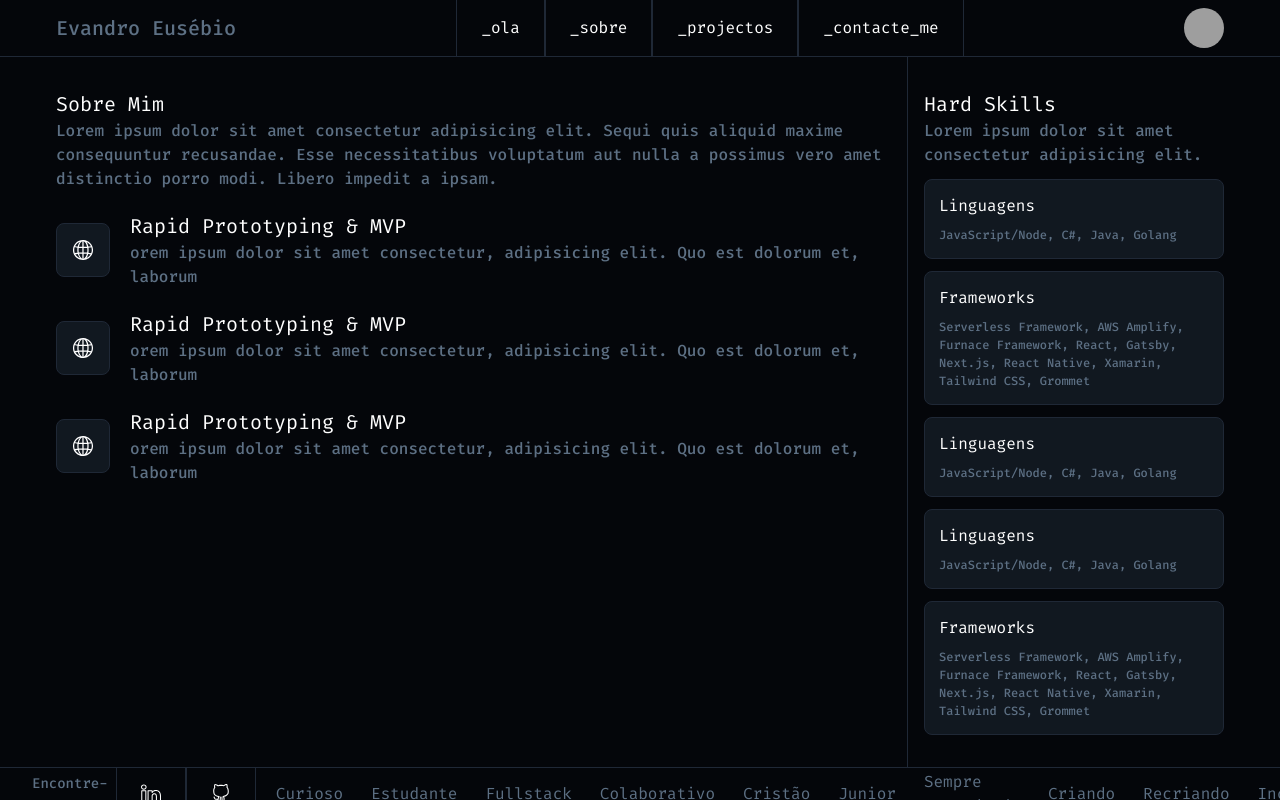
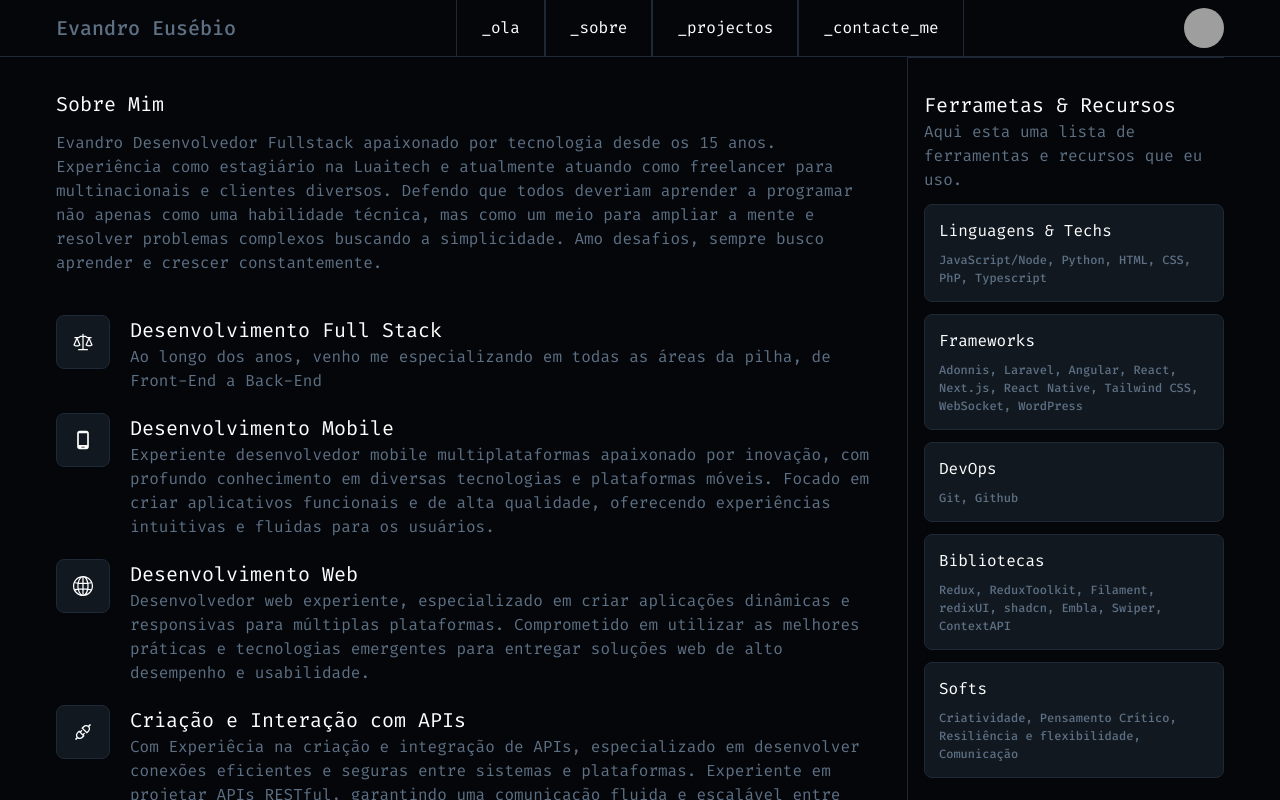
Before and after one commit to EvandroEusebio/Portfolio, a Next.js app: page /pages/about in a window 1280 px wide. Shown: the top 800 px of the page. Built offline with nearby package versions, Linux system fonts and the light colour scheme; grey boxes are pictures that could not be loaded.

Commit message:
style about page

```diff
--- a/src/app/pages/about/page.tsx
+++ b/src/app/pages/about/page.tsx
@@ -2,50 +2,78 @@
 import Header from "@/app/components/Header";
 import Footer from "@/app/components/Footer";
 import { SlGlobe } from "react-icons/sl";
+import { GoLaw } from "react-icons/go";
+import { MdOutlinePhoneAndroid } from "react-icons/md";
+import { AiOutlineApi } from "react-icons/ai";
 
-const skill = [
+const hardSkill = [
   {
-    title: "Rapid Prototyping & MVP",
+    title: "Desenvolvimento Full Stack",
     description:
-      "orem ipsum dolor sit amet consectetur, adipisicing elit. Quo est dolorum et, laborum",
+      "Ao longo dos anos, venho me especializando em todas as áreas da pilha, de Front-End a Back-End",
+    icon: <GoLaw size={20} />,
+  },
+  {
+    title: "Desenvolvimento Mobile",
+    description:
+      "Experiente desenvolvedor mobile multiplataformas apaixonado por inovação, com profundo conhecimento em diversas tecnologias e plataformas móveis. Focado em criar aplicativos funcionais e de alta qualidade, oferecendo experiências intuitivas e fluidas para os usuários.",
+    icon: <MdOutlinePhoneAndroid size={20} />,
+  },
+  {
+    title: "Desenvolvimento Web",
+    description:
+      "Desenvolvedor web experiente, especializado em criar aplicações dinâmicas e responsivas para múltiplas plataformas. Comprometido em utilizar as melhores práticas e tecnologias emergentes para entregar soluções web de alto desempenho e usabilidade.",
     icon: <SlGlobe size={20} />,
   },
   {
-    title: "Rapid Prototyping & MVP",
+    title: "Criação e Interação com APIs",
     description:
-      "orem ipsum dolor sit amet consectetur, adipisicing elit. Quo est dolorum et, laborum",
-    icon: <SlGlobe size={20} />,
-  },
-  {
-    title: "Rapid Prototyping & MVP",
-    description:
-      "orem ipsum dolor sit amet consectetur, adipisicing elit. Quo est dolorum et, laborum",
-    icon: <SlGlobe size={20} />,
+      "Com Experiêcia na criação e integração de APIs, especializado em desenvolver conexões eficientes e seguras entre sistemas e plataformas. Experiente em projetar APIs RESTful, garantindo uma comunicação fluida e escalável entre diferentes serviços.",
+    icon: <AiOutlineApi size={20} />,
   },
 ];
 
-const hardSkill = [
+const Tools = [
   {
-    title: "Linguagens",
-    skill: "JavaScript/Node, C#, Java, Golang",
+    title: "Linguagens & Techs",
+    skill: "JavaScript/Node, Python, HTML, CSS, PhP, Typescript",
   },
   {
     title: "Frameworks",
     skill:
-      "Serverless Framework, AWS Amplify, Furnace Framework, React, Gatsby, Next.js, React Native, Xamarin, Tailwind CSS, Grommet",
+      "Adonnis, Laravel, Angular, React, Next.js, React Native, Tailwind CSS, WebSocket, WordPress",
   },
   {
-    title: "Linguagens",
-    skill: "JavaScript/Node, C#, Java, Golang",
+    title: "DevOps",
+    skill: "Git, Github",
   },
   {
-    title: "Linguagens",
-    skill: "JavaScript/Node, C#, Java, Golang",
+    title: "Bibliotecas",
+    skill:
+      "Redux, ReduxToolkit, Filament, redixUI, shadcn, Embla, Swiper, ContextAPI",
   },
   {
-    title: "Frameworks",
+    title: "Softs",
     skill:
-      "Serverless Framework, AWS Amplify, Furnace Framework, React, Gatsby, Next.js, React Native, Xamarin, Tailwind CSS, Grommet",
+      "Criatividade, Pensamento Crítico, Resiliência e flexibilidade, Comunicação",
+  },
+];
+
+const softSkill = [
+  {
+    title: "Criatividade",
+    description:
+      "Capacidade de gerar ideias originais e inovadoras, essencial para encontrar soluções únicas para problemas.",
+  },
+  {
+    title: "Pensamento Crítico",
+    description:
+      "Habilidade de analisar informações de maneira objetiva, avaliar sua relevância e tomar decisões fundamentadas.",
+  },
+  {
+    title: "Flexibilidade",
+    description:
+      "Capacidade de se ajustar a mudanças e novas circunstâncias, facilitando a colaboração eficaz e a resolução de problemas em ambientes dinâmicos.",
   },
 ];
 
@@ -53,43 +81,55 @@ export default function About() {
   return (
     <main className="bg-back min-h-screen flex flex-col justify-between">
       <Header />
-      <div className="flex flex-col lg:flex-row justify-between px-5 sm:px-14 gap-5 lg-py-0 lg-gap-3 flex-1">
-        <div className="flex flex-col gap-5 py-8 ">
-          <div>
+      <div className="flex flex-col md:flex-row justify-between px-5 sm:px-14 gap-5 lg-py-0 lg-gap-3 flex-1">
+        <div className="flex flex-col gap-10 py-8 ">
+          <div className="flex flex-col gap-3">
             <h2 className="text-[20px] ">Sobre Mim</h2>
-            <p className="text-text01 text-[16px] font-medium">
-              Lorem ipsum dolor sit amet consectetur adipisicing elit. Sequi
-              quis aliquid maxime consequuntur recusandae. Esse necessitatibus
-              voluptatum aut nulla a possimus vero amet distinctio porro modi.
-              Libero impedit a ipsam.
+            <p className="text-text01 text-[16px] font-normal">
+              Evandro Desenvolvedor Fullstack apaixonado por tecnologia desde os
+              15 anos. Experiência como estagiário na Luaitech e atualmente
+              atuando como freelancer para multinacionais e clientes diversos.
+              Defendo que todos deveriam aprender a programar não apenas como
+              uma habilidade técnica, mas como um meio para ampliar a mente e
+              resolver problemas complexos buscando a simplicidade. Amo
+              desafios, sempre busco aprender e crescer constantemente.
             </p>
           </div>
 
           <div className="flex flex-col gap-5">
-            {skill.map((item, index) => (
-              <div className="flex items-center gap-5" key={index}>
+            {hardSkill.map((item, index) => (
+              <div className="flex items-start gap-5" key={index}>
                 <div className="bg-cl01 p-4 rounded-lg border-border01 border">
                   {item.icon}
                 </div>
                 <div>
                   <h2 className="text-[20px] ">{item.title}</h2>
-                  <p className="text-text01 text-[16px] font-medium">
-                    {item.description}
-                  </p>
+                  <p className="text-text01 text-[16px] ">{item.description}</p>
                 </div>
               </div>
             ))}
           </div>
+          {softSkill.map((item, index) => (
+            <div className="flex flex-col gap-3" key={index}>
+              <h2 className="text-[20px] ">{item.title}</h2>
+              <p className="text-text01 text-[16px] font-normal">
+                {item.description}
+              </p>
+            </div>
+          ))}
         </div>
-        <div className="border-l border-border01 py-8  pl-4 flex flex-col gap-3">
+        <div className="border-t border-border01 md:border-l md:border-border01 md:py-8  md:pl-4 flex flex-col gap-3 py-10">
           <div>
-            <h2 className="text-[20px] ">Hard Skills</h2>
-            <p className="text-text01 text-[16px] font-medium">
-              Lorem ipsum dolor sit amet consectetur adipisicing elit.
+            <h2 className="text-[20px] ">Ferrametas & Recursos</h2>
+            <p className="text-text01 text-[16px] font-normal">
+              Aqui esta uma lista de ferramentas e recursos que eu uso.
             </p>
           </div>
-          {hardSkill.map((item, index) => (
-            <div key={index} className="bg-cl01 rounded-lg border-border01 border w-[300px] p-3.5 gap-2 flex flex-col items-start">
+          {Tools.map((item, index) => (
+            <div
+              key={index}
+              className="bg-cl01 rounded-lg border-border01 border md:w-[300px] p-3.5 gap-2 flex flex-col items-start"
+            >
               <h2>{item.title}</h2>
               <p className="text-text01 text-[12px] font-medium">
                 {item.skill}
```
